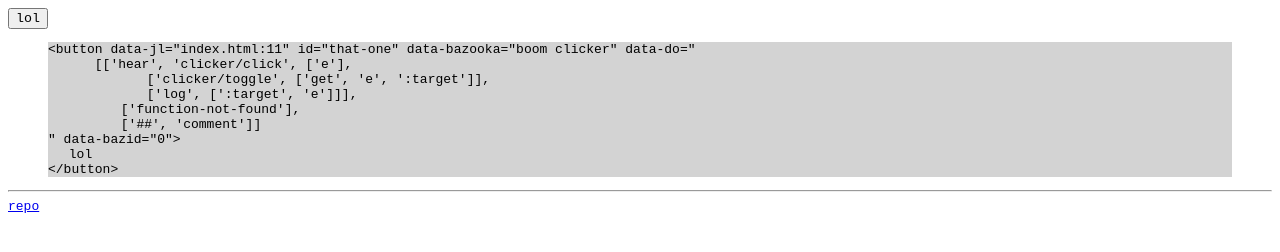
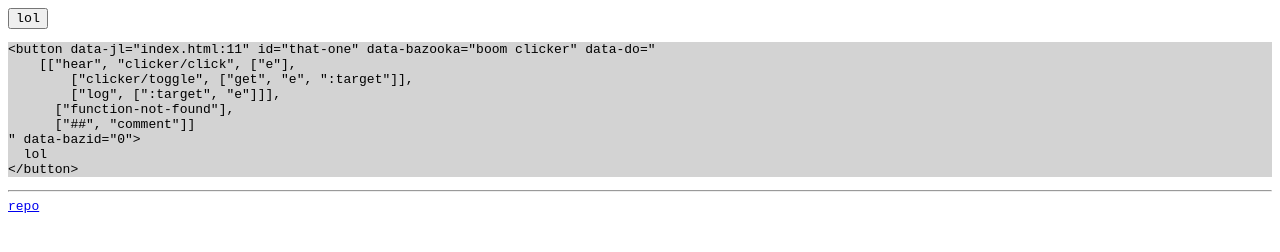
Before and after one commit to zemlanin/kaboom-drafts, a plain HTML site: page index.html in a window 1280 px wide. Drawn offline with nearby package versions, Linux system fonts and the light colour scheme.

Commit message:
blockquote => pre

```diff
--- a/index.html
+++ b/index.html
@@ -4,7 +4,7 @@
   <title>kaboom</title>
   <style type="text/css">
     * { font-family: monospace }
-    blockquote { background-color: #d3d3d3 }
+    pre { background-color: #d3d3d3 }
   </style>
 </head>
 <body>
@@ -18,14 +18,14 @@
   '>
     lol
   </button>
-  <blockquote data-bazooka="display" data-display="#that-one"></blockquote>
+  <pre data-bazooka="display" data-display="#that-one"></pre>
   <hr/>
   <a href="https://github.com/zemlanin/kaboom-drafts">repo</a>
   <script type="text/javascript" src="./bazooka.js"></script>
   <script type="text/javascript" src="https://cdnjs.cloudflare.com/ajax/libs/lodash.js/3.10.1/lodash.min.js"></script>
   <script type="text/javascript">
     'use strict'
-    var boom, clicker, display
+    var boom
 
     var macros = {hear: 1, '##': 1, call: 1, resolve: 1}
 
@@ -128,6 +128,8 @@
 
     // ===================================
 
+    var clicker, display
+
     clicker = {
       bazFunc: function (node) {},
       events: {
@@ -146,10 +148,7 @@
       var displayedNode = document.querySelector(node.dataset.display)
 
       if (displayedNode) {
-        node.innerText = displayedNode.outerHTML
-          .replace(/^  /gm, '')
-          .replace(/&quot;/g, "'")
-          .replace(/ (?![^ ])/gm, " ") // not a space http://www.fileformat.info/info/unicode/char/2003/index.htm
+        node.innerText = displayedNode.outerHTML.replace(/^  /gm, '').replace(/&quot;/g, "\"")
       }
     }
 
```
